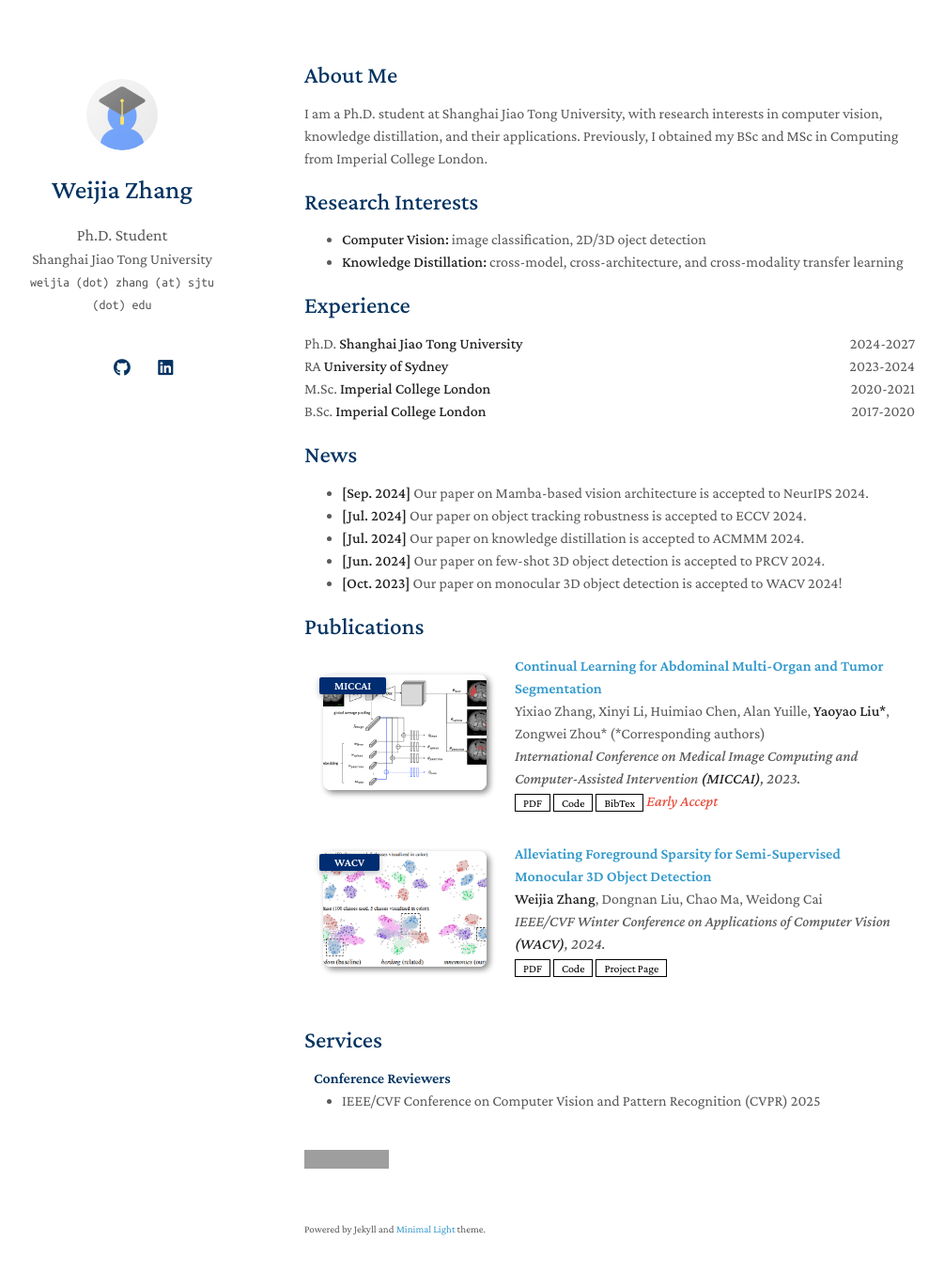
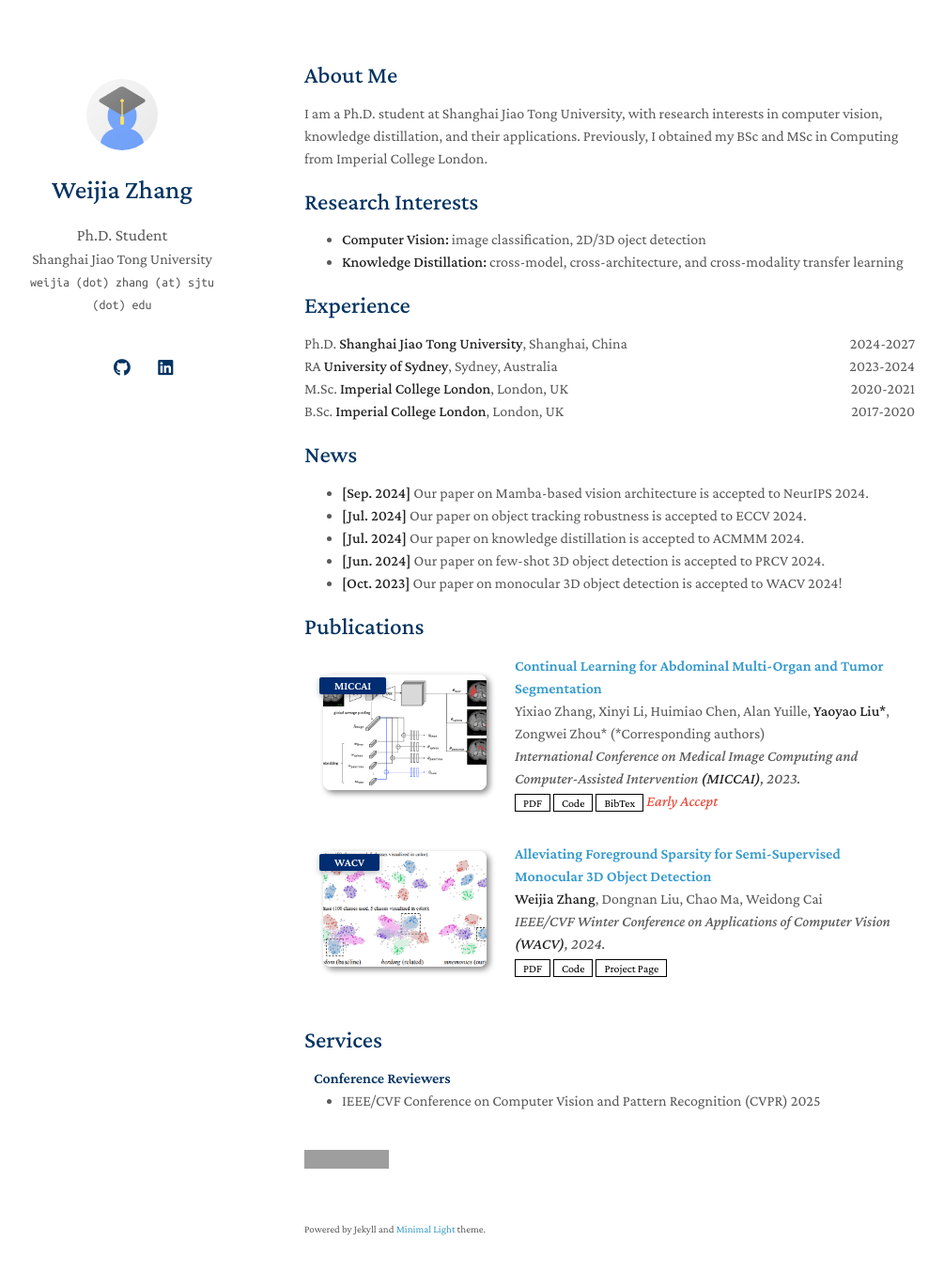
Before and after one commit to arcaninez/arcaninez.github.io, a Jekyll site: the page built from index.md, in a window 1280 px wide and 1389 px high. Shown: the top 1354 px of the window at 94% size, without its empty margins (146-1151 px from the left). Built offline with Jekyll 4.4.1, drawn with Linux system fonts in a browser that asks for light colours; a style sheet for code colours, icons or effects is not loaded; our own code applies the rules of GitHub Pages for plain Markdown files; grey boxes are pictures that could not be loaded.

Commit message:
Update experience.md

```diff
--- a/_includes/experience.md
+++ b/_includes/experience.md
@@ -1,22 +1,22 @@
 ## Experience
 
 <div style="display: flex; justify-content: space-between;">
-  <span>Ph.D. <strong>Shanghai Jiao Tong University</strong></span>
+  <span>Ph.D. <strong>Shanghai Jiao Tong University</strong>, Shanghai, China</span>
   <span>2024-2027</span>
 </div>
 
 <div style="display: flex; justify-content: space-between;">
-  <span>RA <strong>University of Sydney</strong></span>
+  <span>RA <strong>University of Sydney</strong>, Sydney, Australia</span>
   <span>2023-2024</span>
 </div>
 
 <div style="display: flex; justify-content: space-between;">
-  <span>M.Sc. <strong>Imperial College London</strong></span>
+  <span>M.Sc. <strong>Imperial College London</strong>, London, UK</span>
   <span>2020-2021</span>
 </div>
 
 <div style="display: flex; justify-content: space-between;">
-  <span>B.Sc. <strong>Imperial College London</strong></span>
+  <span>B.Sc. <strong>Imperial College London</strong>, London, UK</span>
   <span>2017-2020</span>
 </div>
 
```
